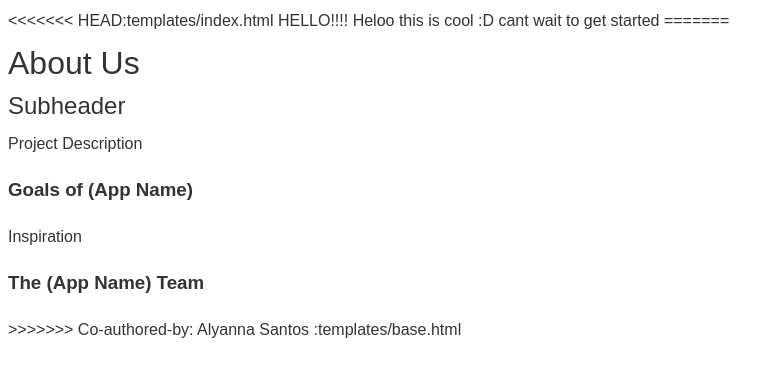
After one commit to zhishan03/Encourance, a Flask app: template templates/about.html in a window 1280 px wide. The commit adds this page. Shown: the top 377 px of the page, without its empty margins (0-784 px from the left). Run offline with Flask 2, Linux system fonts and the light colour scheme; the template is opened without the code that fills it, so the values that code supplies are empty.

Commit message:
Co-authored-by: Alyanna Santos <al-yanna@users.noreply.github.com>

```diff
--- a/app.py
+++ b/app.py
@@ -0,0 +1,13 @@
+from flask import Flask, render_template, url_for
+from flask_sqlalchemy import SQLAlchemy
+
+app = Flask(__name__)
+app.config['SQLALCHEMY_DATABASE_URI'] = 'sqlite:///test.db'
+db = SQLAlchemy(app)
+
+@app.route('/')
+def index():
+    return render_template('index.html')
+
+if __name__ == "__main__":
+    app.run()
--- /dev/null
+++ b/static/css/style.css
@@ -0,0 +1,74 @@
+* {
+    box-sizing: border-box;
+    padding: 0;
+    margin: 20;
+}
+
+body {
+    font-family: sans-serif;
+    color: #333;
+    line-height: 1.6;
+}
+
+ul {
+    list-style-type: none;
+}
+
+a {
+    text-decoration: none;
+    color: #333;
+}
+
+h1, h2 {
+    font-weight: 300;
+    line-height: 1.2;
+    margin: 10px 0;
+}
+
+p {
+    margin: 10px 0;
+}
+
+img {
+    width: 100%;
+}
+
+/*****************************    Navbar    ********************************/
+.navbar {
+    background-color: #df7861;
+    color: #fff;
+    height: 70px;
+}
+
+.navbar ul {
+    display: flex;
+}
+
+.navbar a {
+    color: #fff;
+    padding: 10px;
+    margin: 0 5px;
+}
+
+.navbar a:hover {
+    border-bottom: 2px #fff solid;
+}
+
+.navbar .flex {
+    justify-content: space-between;
+}
+
+.container {
+    max-width: 1100px;
+    margin: 0 auto;
+    overflow: auto;
+    padding: 0 40px;
+}
+
+.flex {
+    display: flex;
+    justify-content: center;
+    align-items: center;
+    height: 100%;
+}
+/*****************************    Navbar    ********************************/
--- /dev/null
+++ b/templates/about.html
@@ -0,0 +1,29 @@
+{% extends 'base.html' %}
+
+{% block head %}
+
+{% endblock %}
+
+{% block body %}
+<h1>About Us</h1>
+<h2>Subheader</h2>
+<p>Project Description</p>
+
+<section>
+    <h3>Goals of (App Name)</h3>
+    <p>Inspiration</p>
+    <ul>
+        <li></li>
+        <li></li>
+        <li></li>
+    </ul>
+</section>
+
+<section>
+    <h3>The (App Name) Team</h3>
+    <p>
+
+    </p>
+</section>
+
+{% endblock %}
--- a/templates/base.html
+++ b/templates/base.html
@@ -0,0 +1,24 @@
+<!DOCTYPE html>
+<html lang="en">
+
+<head>
+    <meta charset="UTF-8">
+    <meta http-equiv="X-UA-Compatible" content="IE=edge">
+    <meta name="viewport" content="width=device-width, initial-scale=1.0">
+<<<<<<< HEAD:templates/index.html
+    <title>Student Mental Health Website</title>
+</head>
+
+<body>
+    HELLO!!!!
+    Heloo
+    this is cool :D
+    cant wait to get started
+=======
+    <link rel="stylesheet" href="{{ url_for('static', filename='css/style.css') }}">
+</head>
+
+<body>
+    {% block body %} {% endblock %}
+>>>>>>> Co-authored-by: Alyanna Santos <al-yanna@users.noreply.github.com>:templates/base.html
+</body>
```
Also changed, not shown: templates/index.html (+32 -1 lines), 1 other file.
